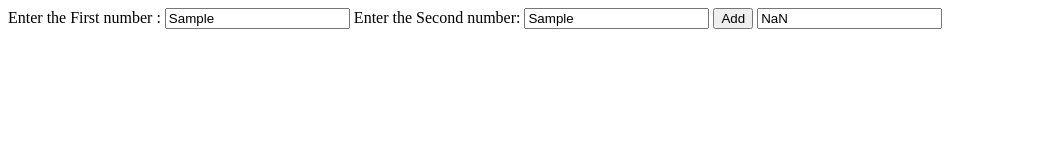
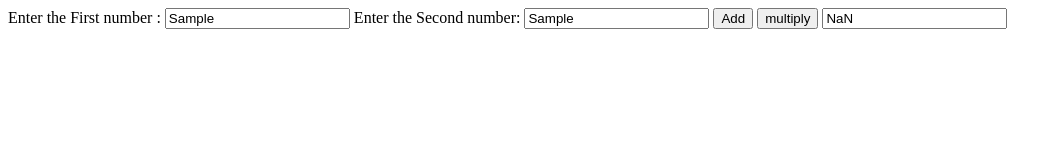
Before and after one commit to Dk1446/jsbasic, a plain HTML site: page index.html in a window 1280 px wide. Both pictures are taken after typing "Sample", "Sample", "Sample" into the empty fields and a click on the button "Add". Shown: the whole page, without its empty margins (0-1062 px from the left). Drawn offline with nearby package versions, Linux system fonts and the light colour scheme.

Commit message:
output of multiplication

```diff
--- a/index.html
+++ b/index.html
@@ -10,6 +10,7 @@
 Enter the First number : <input id="first">
 Enter the Second number: <input id="second">
 <button onclick="add()">Add</button>
+<button onclick="multiply">multiply</button>
 <input id="answer">
 </body>
 </html>
--- a/output.js
+++ b/output.js
@@ -4,5 +4,6 @@ function add(){
     a=Number(document.getElementById("first").value);
     b=Number(document.getElementById("second").value);
     c= a + b;
+    c=a*b;
     document.getElementById("answer").value= c;
 }
```
